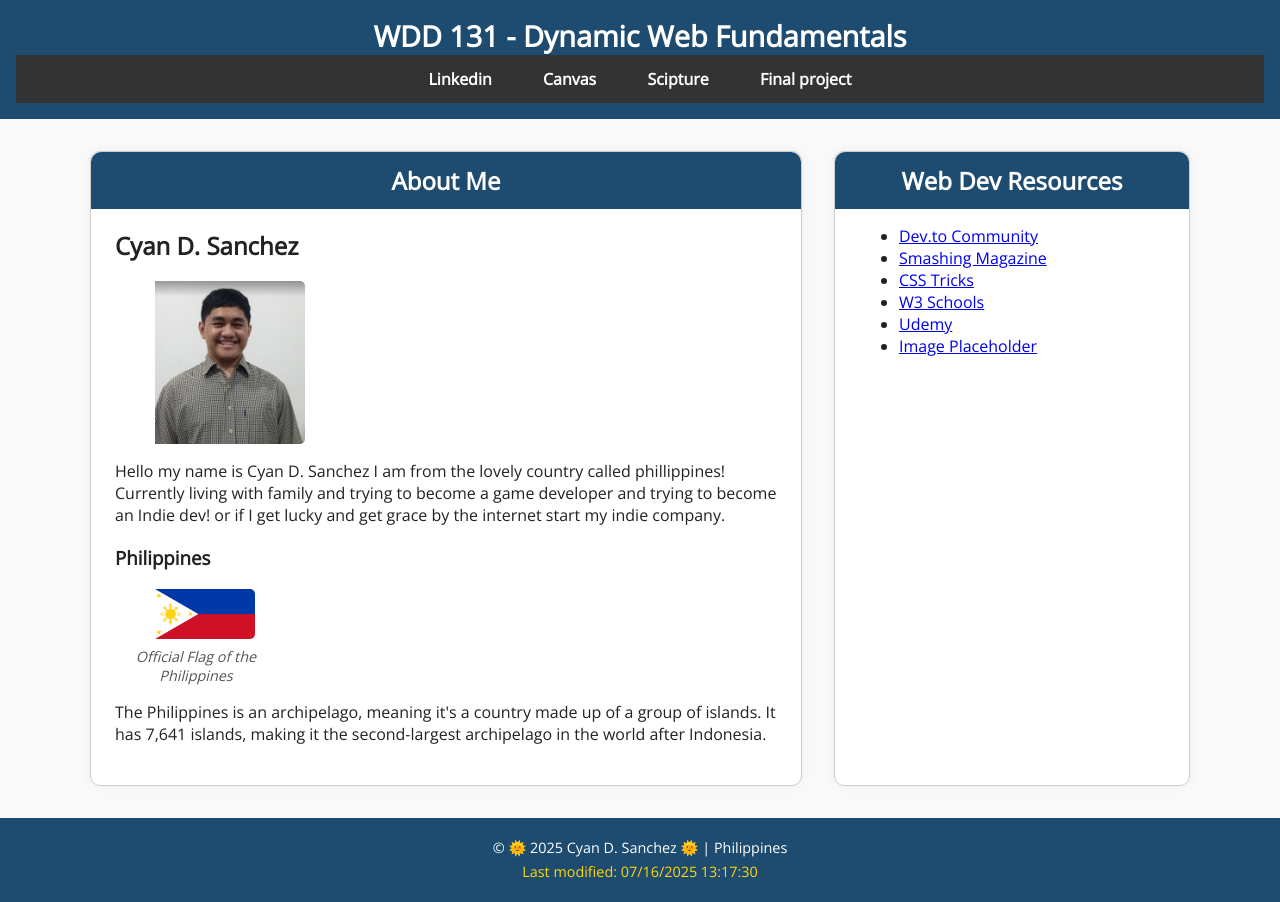
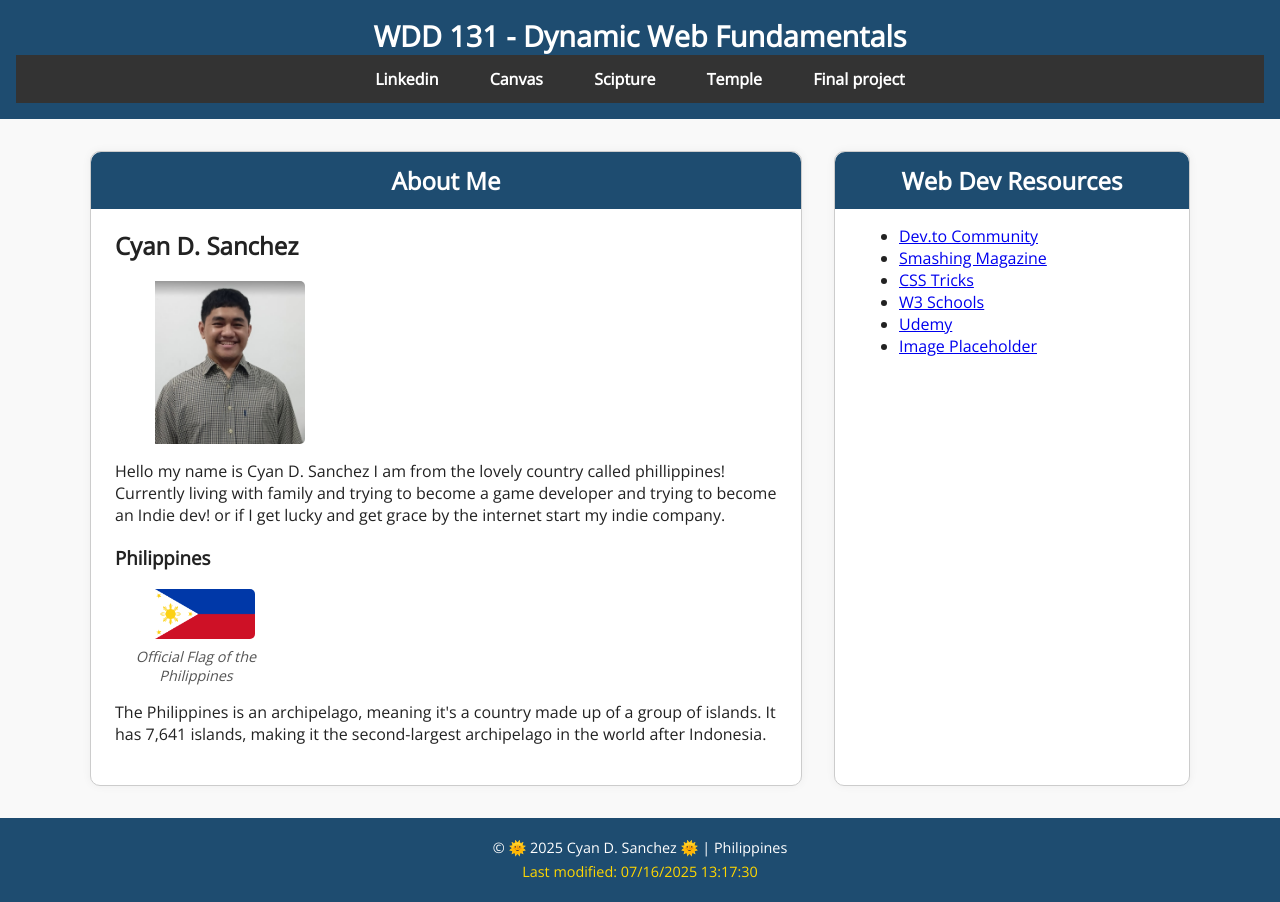
Before and after one commit to InfestedMarine/wdd131, a plain HTML site: page index.html in a window 1280 px wide. Drawn offline with nearby package versions, Linux system fonts and the light colour scheme.

Commit message:
YEY ID ID IT

```diff
--- a/index.html
+++ b/index.html
@@ -17,6 +17,7 @@
                 <a href="https://www.linkedin.com">Linkedin</a>
                 <a href="https://byupw.instructure.com">Canvas</a>
                 <a href="https://www.churchofjesuschrist.org/study/scriptures">Scipture</a>
+                <a href="temples.html">Temple</a>
                 <a href="#">Final project</a>
             </nav>
         </header>
```
